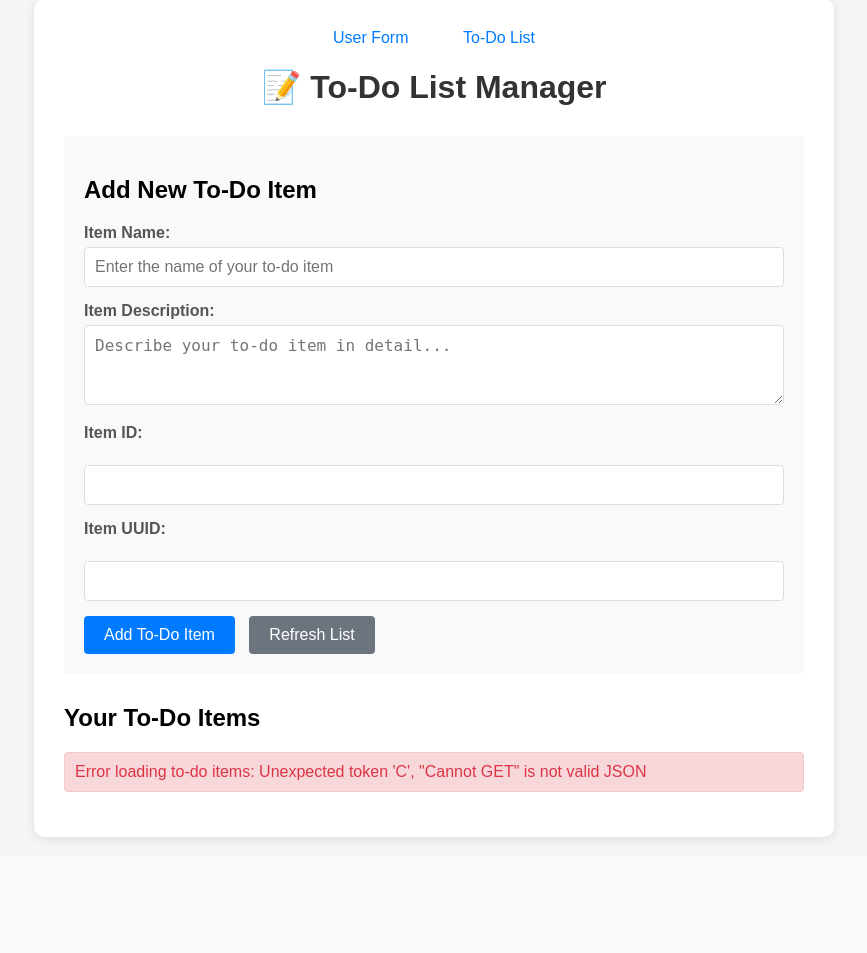
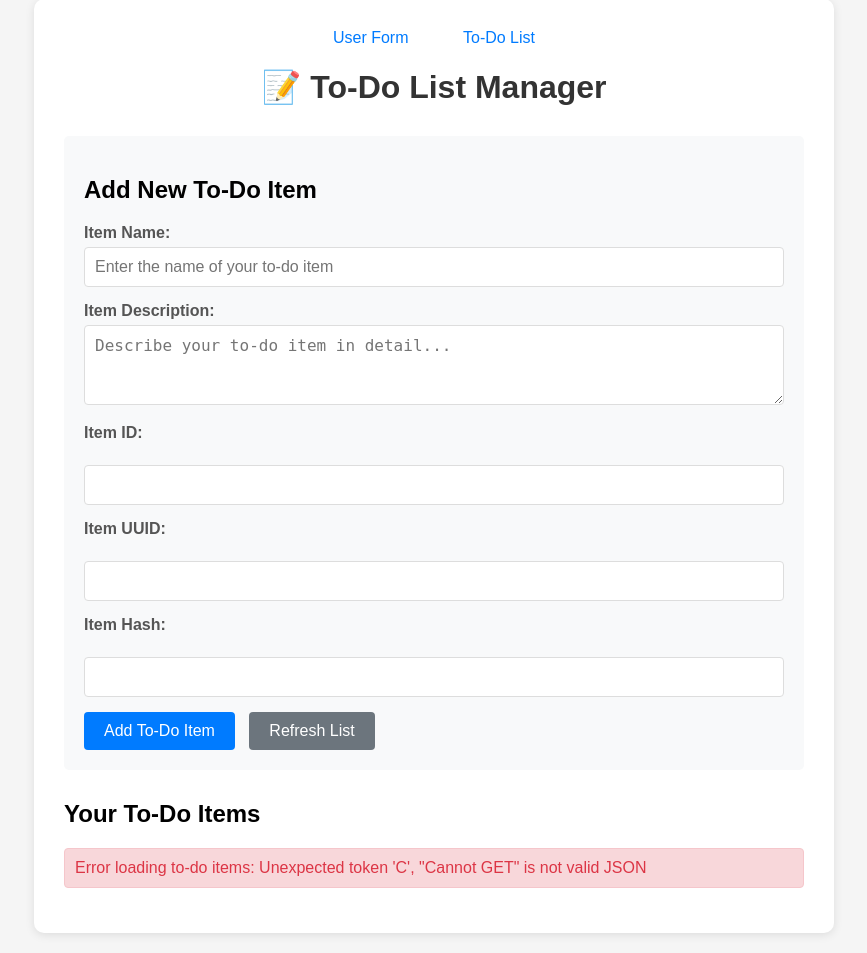
Before and after one commit to amrendranath/flask_application, a Flask app: template templates/todo.html in a window 1280 px wide. Shown: the part 21-974 px from the top of the page, without its empty margins (206-1073 px from the left). Before the commit the page ends 862 px from the top, so only its background shows below. Run offline with Flask 3, Linux system fonts and the light colour scheme; the template is opened without the code that fills it, so the values that code supplies are empty.

Commit message:
add item hash field

```diff
--- a/templates/todo.html
+++ b/templates/todo.html
@@ -264,6 +264,11 @@
             <input type="text" name="item_uuid" required />
           </div>
 
+          <div class="form-group">
+            <label>Item Hash:</label><br />
+            <input type="text" name="item_hash" required />
+          </div>
+
           <button type="submit" class="btn">Add To-Do Item</button>
           <button type="button" class="btn btn-secondary" onclick="showTodos()">
             Refresh List
```
